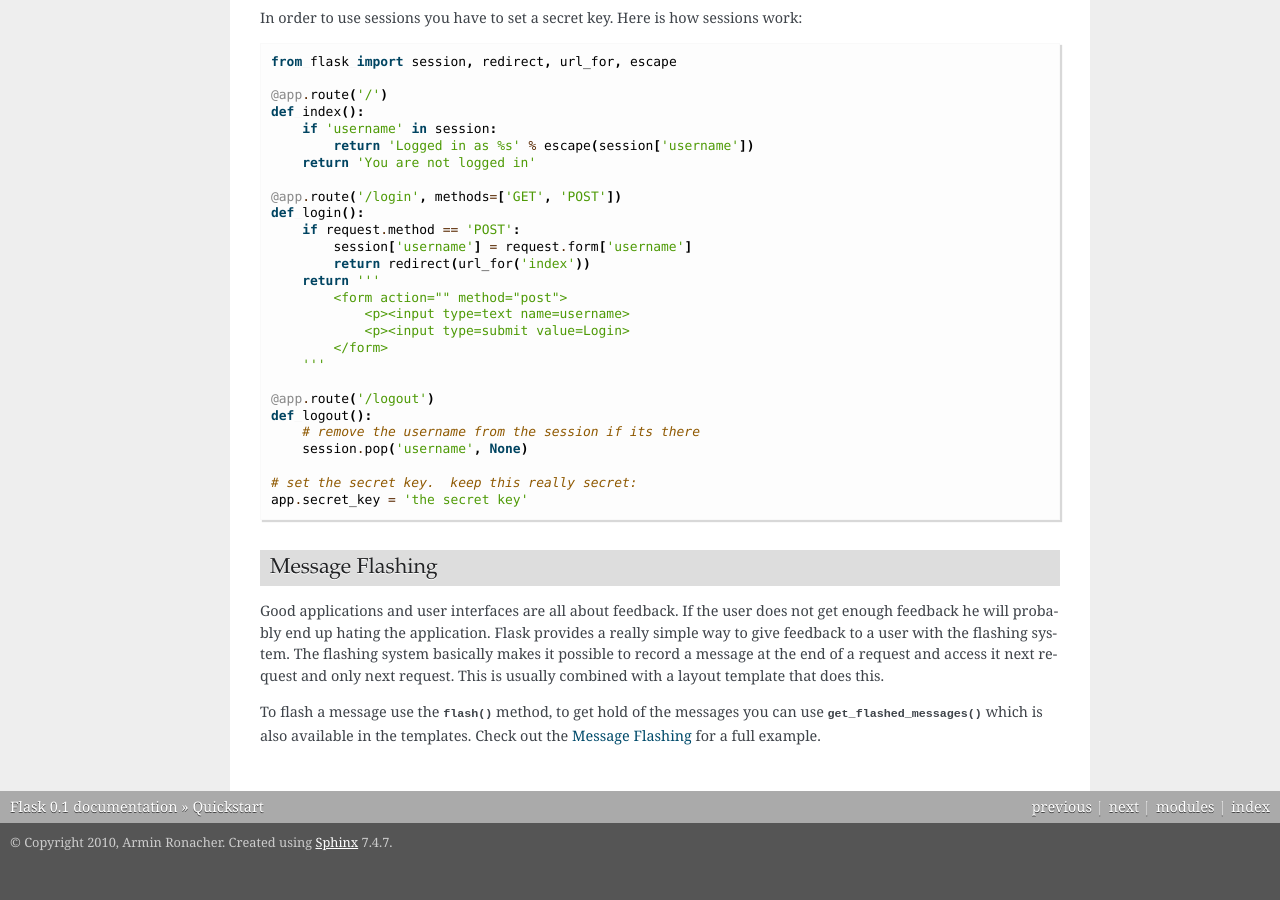
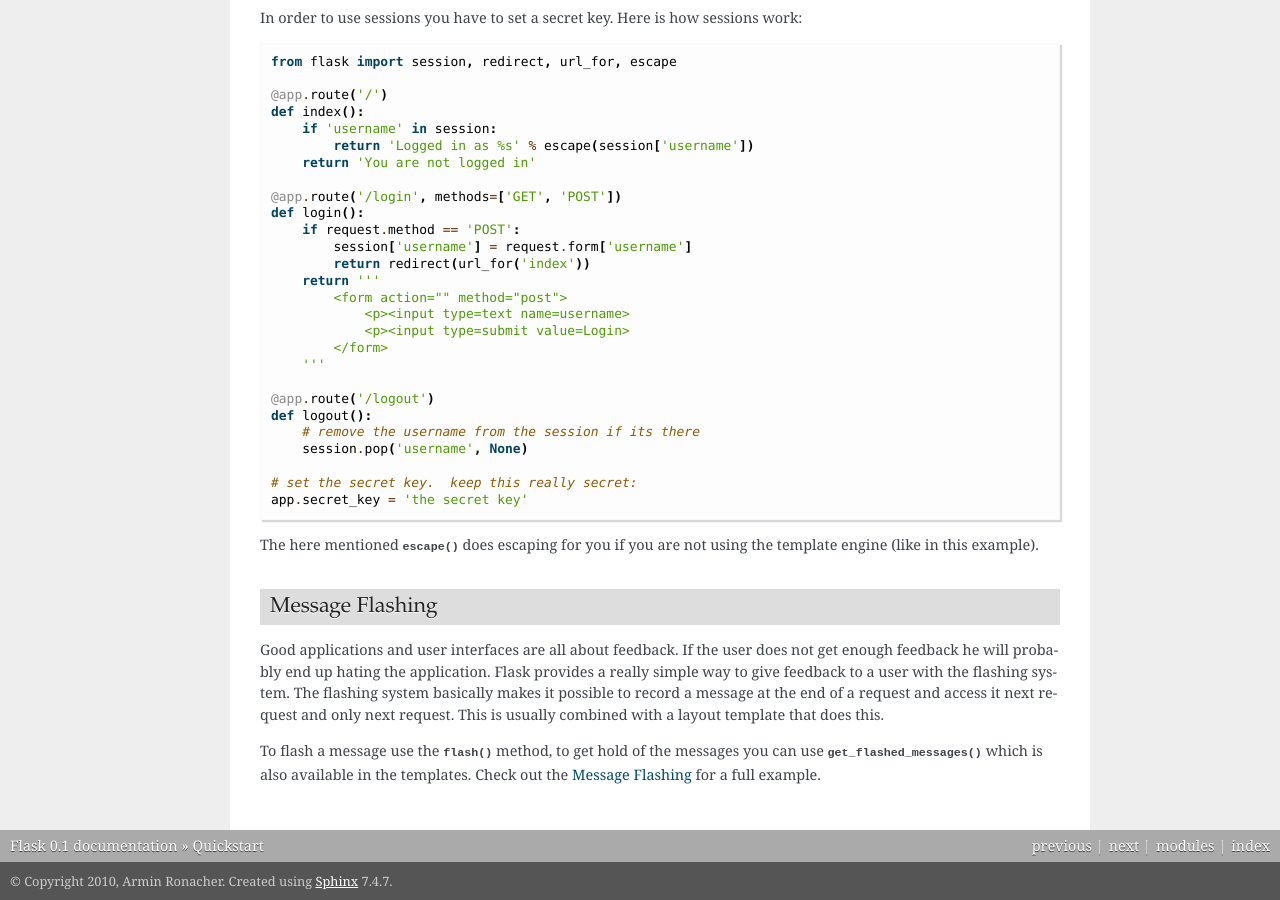
Before and after one commit to naturalspirit-dev/flask-website, a Sphinx documentation site: the page built from docs/quickstart.rst, in a window 1280 px wide and 900 px high, scrolled down 8966 px. Built offline with Sphinx 7.4.7, drawn with Linux system fonts in a browser that asks for light colours; before the commit the page ends 9827 px from its top, so only the background shows below that.

Commit message:
Linked escape

```diff
--- a/docs/quickstart.rst
+++ b/docs/quickstart.rst
@@ -583,6 +583,9 @@ sessions work::
     # set the secret key.  keep this really secret:
     app.secret_key = 'the secret key'
 
+The here mentioned :func:`~flask.escape` does escaping for you if you are
+not using the template engine (like in this example).
+
 Message Flashing
 ----------------
 
```
